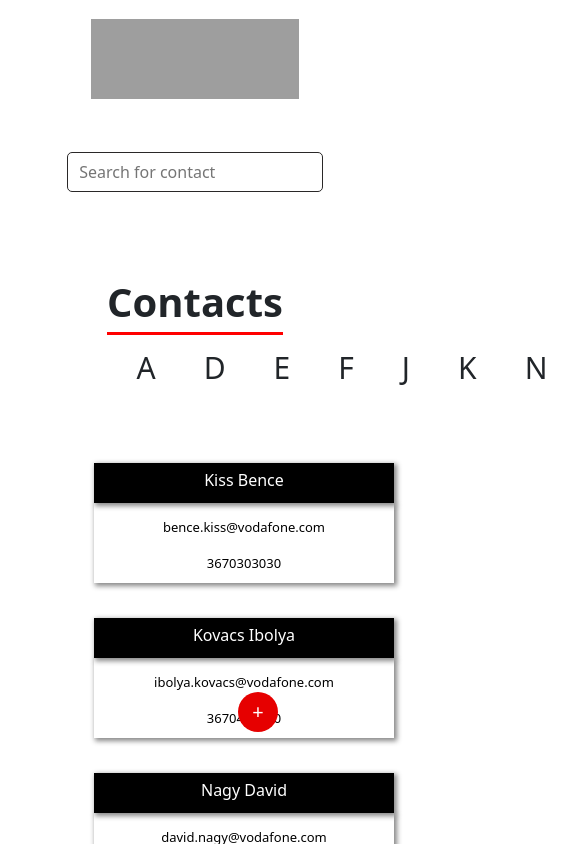
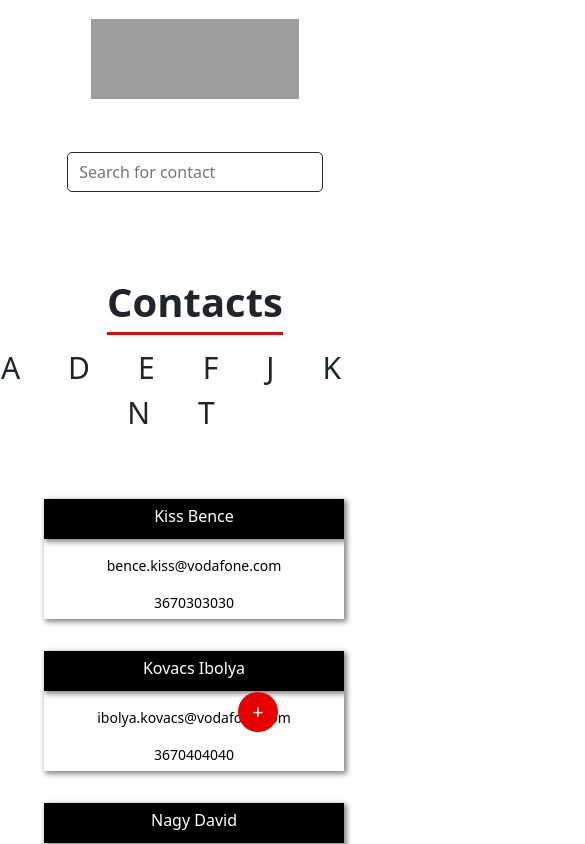
Before and after one commit to Ernesto-Tz/Contacts-Application-React, a React (Create React App) app in the folder First-version/: page / in a window 390 px wide. Shown: the top 844 px of the page, 585 px wide, since content can reach past the window. Built offline with nearby package versions, Linux system fonts and the light colour scheme; grey boxes are pictures that could not be loaded.

Commit message:
UPDATE: Sass and fix styling on TitleBar component

```diff
--- a/First-version/src/Contacts/ContactItem.js
+++ b/First-version/src/Contacts/ContactItem.js
@@ -1,7 +1,7 @@
 import { useContext } from "react";
 
 import ContactsContext from "../Store/contacts-context.js";
-import classes from "./ContactItem.module.css";
+import classes from "./ContactItem.module.scss";
 
 const ContactItem = (props) => {
   const contCtx = useContext(ContactsContext);
--- a/First-version/src/Contacts/ContactItem.module.css
+++ b/First-version/src/Contacts/ContactItem.module.scss
@@ -8,8 +8,8 @@
   display: inline-block;
   background-color: black;
   color: white;
-  height: 40px;
-  width: 300px;
+  height: 2.5rem;
+  width: 18.75rem;
   margin: 25px 50px 0px 50px;
   padding-top: 5px;
   text-align: center;
@@ -20,15 +20,27 @@
 .contact-info {
   background-color: white;
   color: black;
-  height: 80px;
-  width: 300px;
+  height: 5rem;
+  width: 18.75rem;
   margin: 0px 50px 10px 50px;
-  padding-top: 15px;
+  padding-top: 1rem;
   text-align: center;
-  font-size: 13px;
+  font-size: 14px;
   box-shadow: 2px 2px 5px 1px #888888;
 }
 
 .contact:hover {
   transform: translateY(-5px);
 }
+
+@media only screen and (max-width: 600px) {
+  .contact-name {
+    margin: 0;
+    margin-top: 1rem ;
+  }
+
+  .contact-info {
+    margin: 0;
+    margin-bottom: 1rem;
+  }
+}
--- a/First-version/src/Contacts/ContactsList.js
+++ b/First-version/src/Contacts/ContactsList.js
@@ -2,7 +2,7 @@ import { useContext } from "react";
 
 import ContactsContext from "../Store/contacts-context.js";
 import ContactItem from "./ContactItem.js";
-import classes from "./ContactsList.module.css";
+import classes from "./ContactsList.module.scss";
 
 const ContactsList = (props) => {
   const contactsCtx = useContext(ContactsContext);
--- a/First-version/src/Layout/Footer/Footer.js
+++ b/First-version/src/Layout/Footer/Footer.js
@@ -1,4 +1,4 @@
-import classes from './Footer.module.css'
+import classes from './Footer.module.scss'
 
 const Footer = props => {
   return(
--- a/First-version/src/Layout/Header/Header.module.scss
+++ b/First-version/src/Layout/Header/Header.module.scss
@@ -13,14 +13,14 @@
 }
 
 .logo {
-  width: 250px;
-  height: 100px;
+  width: 15.625rem;
+  height: 6.25rem;
   position: relative;
   left: 40px;
   bottom: 5px;
 }
 
-@media only screen and (max-width: 600px) {
+@media only screen and (max-width: 900px) {
   .logo {
     width: 13rem;
     height: 5rem;
--- a/First-version/src/Layout/TitleBar/TitleBar.js
+++ b/First-version/src/Layout/TitleBar/TitleBar.js
@@ -1,5 +1,5 @@
 import { useEffect, useState, useContext } from "react";
-import styles from "./TitleBar.module.css";
+import styles from "./TitleBar.module.scss";
 import ContactsContext from "../../Store/contacts-context";
 
 const TitleBar = () => {
@@ -18,7 +18,7 @@ const TitleBar = () => {
 
     // This is a faster and a more elegant way to do this
     const tempArr = contactsCtx.contacts
-      .map(contact => contact.name.charAt(0))
+      .map((contact) => contact.name.charAt(0))
       .sort();
 
     setLettersArray((prevState) => {
@@ -28,7 +28,7 @@ const TitleBar = () => {
 
   const filterHandler = (event) => {
     for (const contact of contactsCtx.contacts) {
-      let tempItem = {...contact, showing: false};
+      let tempItem = { ...contact, showing: false };
       contactsCtx.editContact(tempItem);
       if (event.target.textContent === contact.name[0].toUpperCase()) {
         contactsCtx.editContact({ ...tempItem, showing: true });
@@ -38,18 +38,27 @@ const TitleBar = () => {
 
   const clearFilter = () => {
     for (const contact of contactsCtx.contacts) {
-      let tempItem = {...contact, showing: true};
+      let tempItem = { ...contact, showing: true };
       contactsCtx.editContact(tempItem);
     }
-  }
+  };
 
   return (
     <div className={`${styles.container}`}>
+      <div className={`${styles.wrapper}`}>
         <div className={`text-center`}>
-        {/* This way you can keep the width of the title text. In real life of course you should create a class to do it */}
-        <span className={styles.title} style={{ borderBottom: '3px solid red', display: "inline-block", margin: "0 auto" }} onClick={clearFilter}>Contacts</span>
+          <span
+            className={styles.title}
+            style={{
+              borderBottom: "3px solid red",
+              display: "inline-block",
+              margin: "0 auto",
+            }}
+            onClick={clearFilter}
+          >
+            Contacts
+          </span>
         </div>
-      {/* <div className={`${styles["underline-contacts"]}`} /> */}
         <div className={`${styles["filter-table"]}`}>
           {lettersArray.map((item, index) => (
             <div
@@ -62,6 +71,7 @@ const TitleBar = () => {
           ))}
         </div>
       </div>
+    </div>
   );
 };
 
--- a/First-version/src/Layout/TitleBar/TitleBar.module.css
+++ b/First-version/src/Layout/TitleBar/TitleBar.module.scss
@@ -1,5 +1,10 @@
 .container{
   margin-top: 3rem;
+  display: flex;
+}
+
+.wrapper {
+  width: 100%;
 }
 
 .title {
@@ -7,21 +12,19 @@
   font-weight: 600;
   cursor: pointer;
   transition: color 200ms ease-out;
+  // border-bottom: '3px solid red';
+  // display: "inline-block";
+  // margin: "0 auto";
 }
-.underline-contacts {
-  content: "";
-  height: 3px;
-  width: 10%;
-  background-color: red;
-  margin-left: 45%;
-}
+
 .filter-table {
   font-size: 30px;
   margin-top: 10px;
-  padding-left: 35%;
   font-weight: 400;
   visibility: visible;
   display: flex;
+  justify-content: center;
+  flex-wrap: wrap;
 }
 .filter-element {
   margin-right: 3rem;
```
Also changed, not shown: First-version/src/Contacts/ContactsList.module.scss (renamed from First-version/src/Contacts/ContactsList.module.css), First-version/src/Layout/Footer/Footer.module.scss (renamed from First-version/src/Layout/Footer/Footer.module.css), 1 other file (tests, documents, lock files or other folders). Lines whose indentation alone changed are shown as unchanged.
